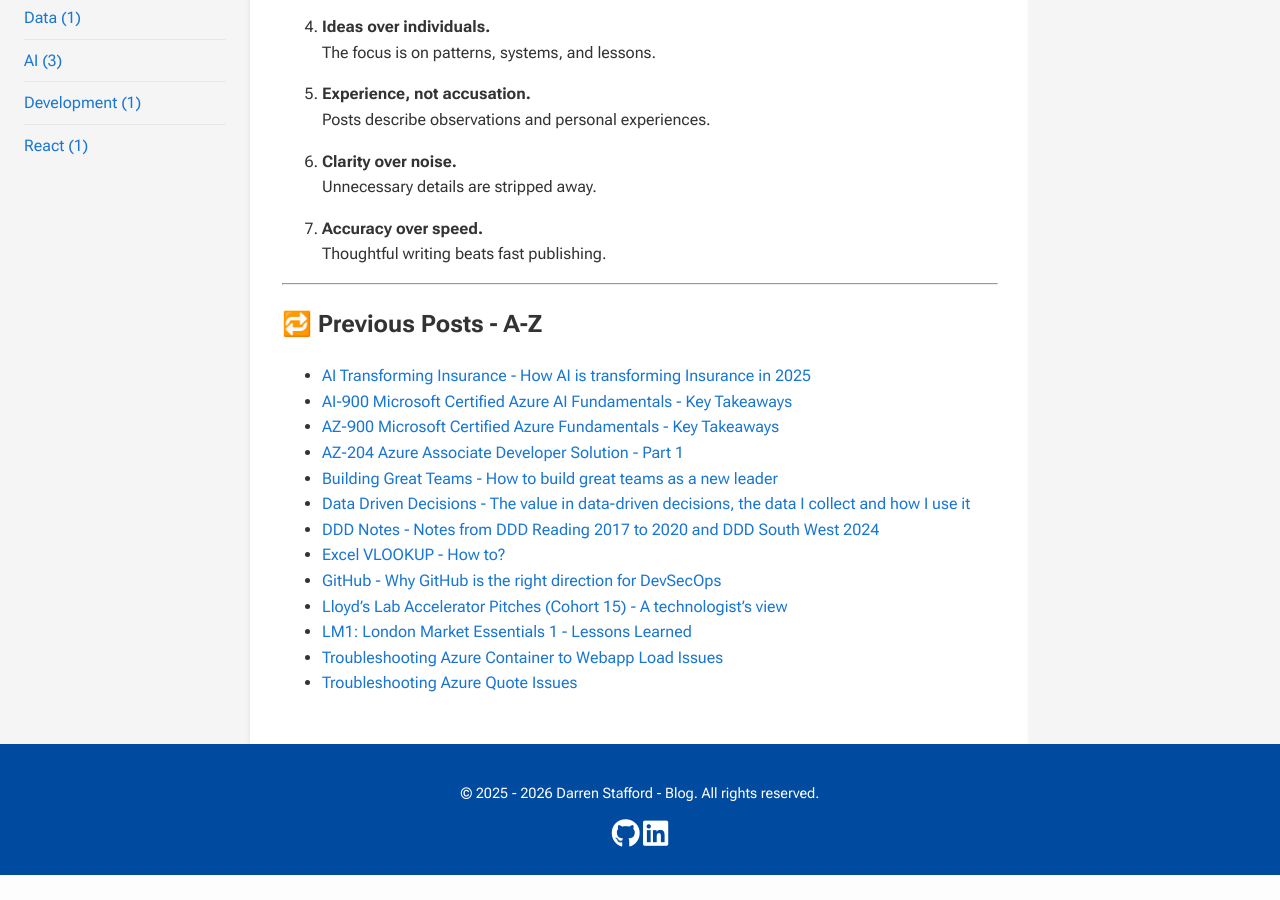
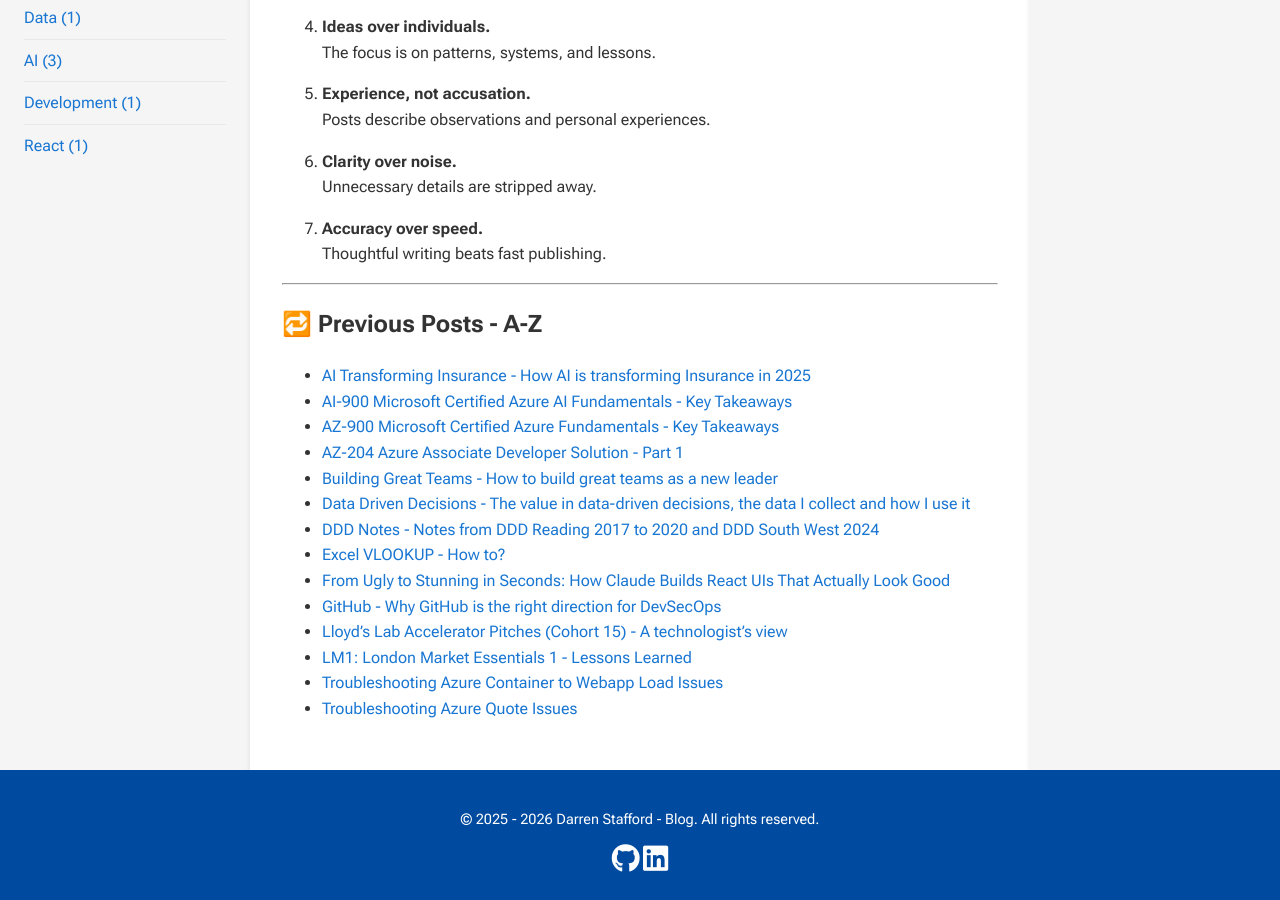
Before and after one commit to dazstaffs/blog, a Jekyll site: the page built from index.md, in a window 1280 px wide and 900 px high, scrolled down 880 px. Built offline with Jekyll 4.4.1, drawn with Linux system fonts in a browser that asks for light colours; before the commit the page ends 1755 px from its top, so only the background shows below that.

Commit message:
Linked new post on claude to my home page

```diff
--- a/index.md
+++ b/index.md
@@ -56,6 +56,7 @@ I would like to outline my personal code of conduct for my blog:
 - [Data Driven Decisions - The value in data-driven decisions, the data I collect and how I use it](_posts/2025-09-27-DataDrivenDecisions.md)
 - [DDD Notes - Notes from DDD Reading 2017 to 2020 and DDD South West 2024](_posts/2025-08-03-DDDNotes.md)
 - [Excel VLOOKUP - How to?](_posts/2025-09-20-VLookUp.md)
+- [From Ugly to Stunning in Seconds: How Claude Builds React UIs That Actually Look Good](_posts/2026-03-11-Claude-React-UI.md)
 - [GitHub - Why GitHub is the right direction for DevSecOps](_posts/2025-07-26-GitHubFuture.md)
 - [Lloyd's Lab Accelerator Pitches (Cohort 15) - A technologist's view](_posts/2025-09-10-LloydsLabAccelerator2025.md)
 - [LM1: London Market Essentials 1 - Lessons Learned](_posts/2025-08-02-LM12025.md)
```
